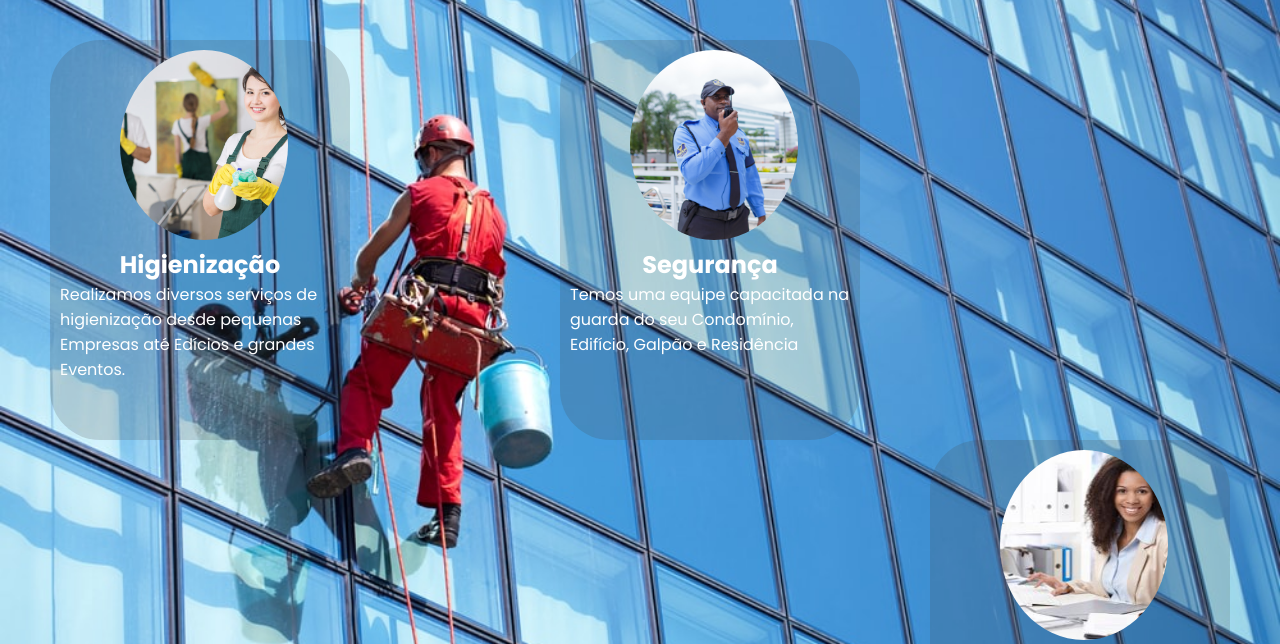
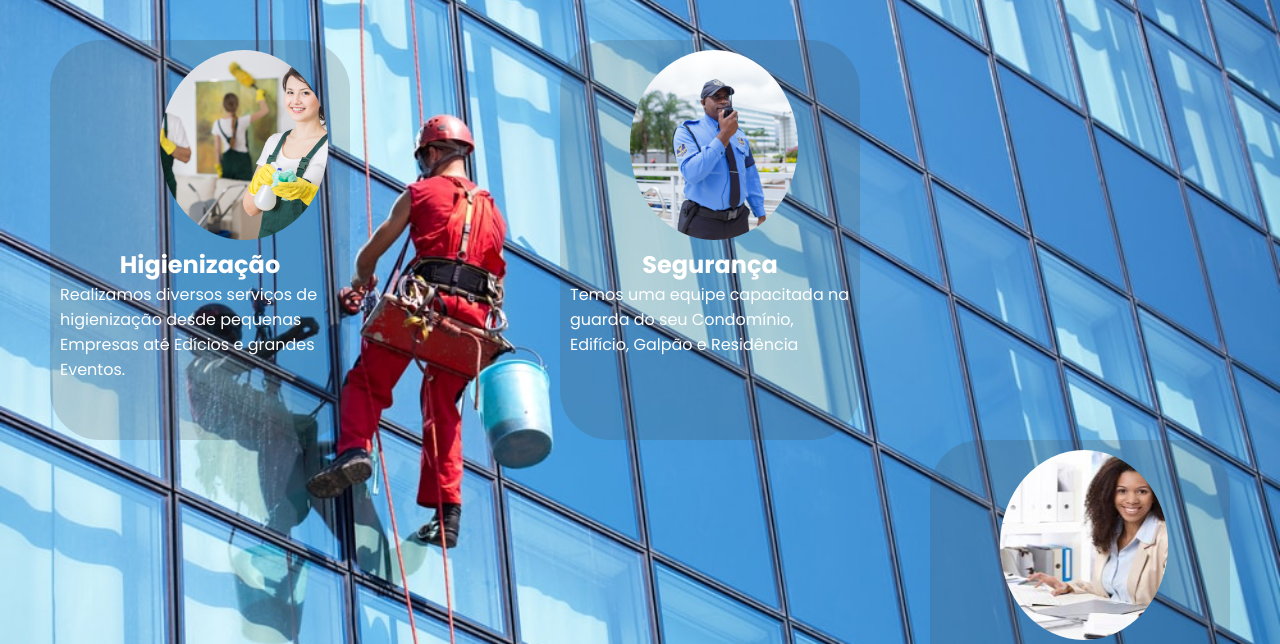
Before and after one commit to MarceloPaes84/Modelo1, a plain HTML site: page servicos.html in a window 1280 px wide. Shown: the part 60-704 px from the top of the page. Drawn offline with Linux system fonts and the light colour scheme.

Commit message:
Update style.css

```diff
--- a/style.css
+++ b/style.css
@@ -187,7 +187,7 @@ font-size: 25px;
     width: 60%;
     object-fit:cover;
     border-radius:50%;
-    margin-left: 60px;
+    margin-left: 100px;
 }
 
 
```
